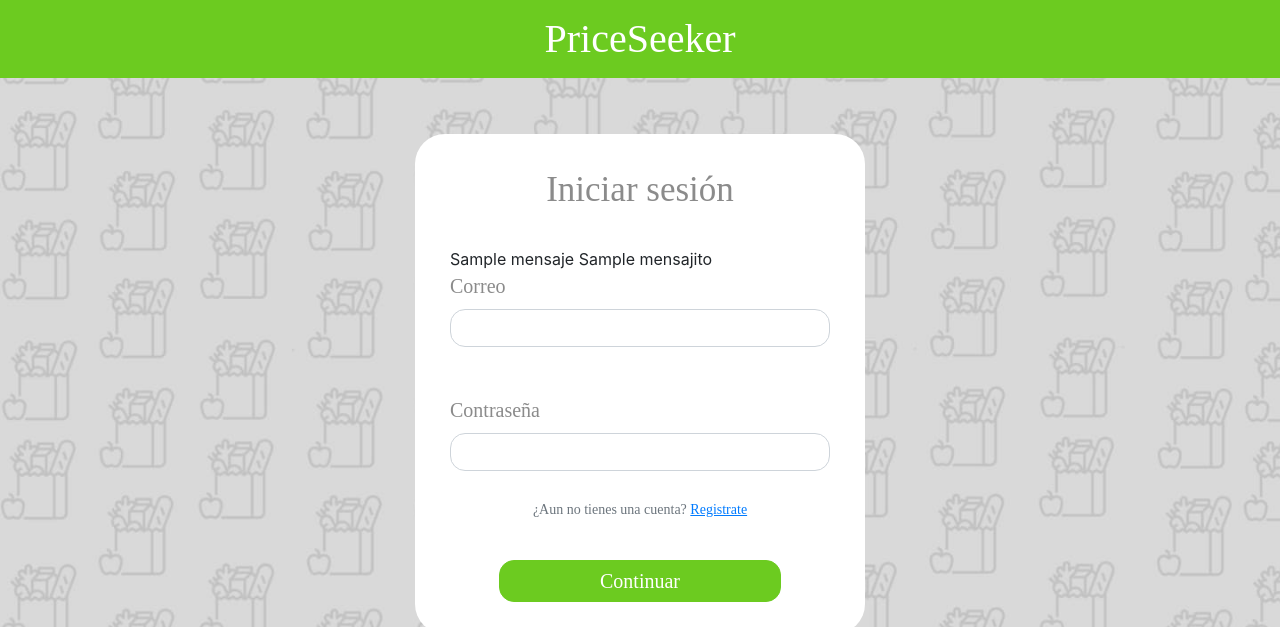
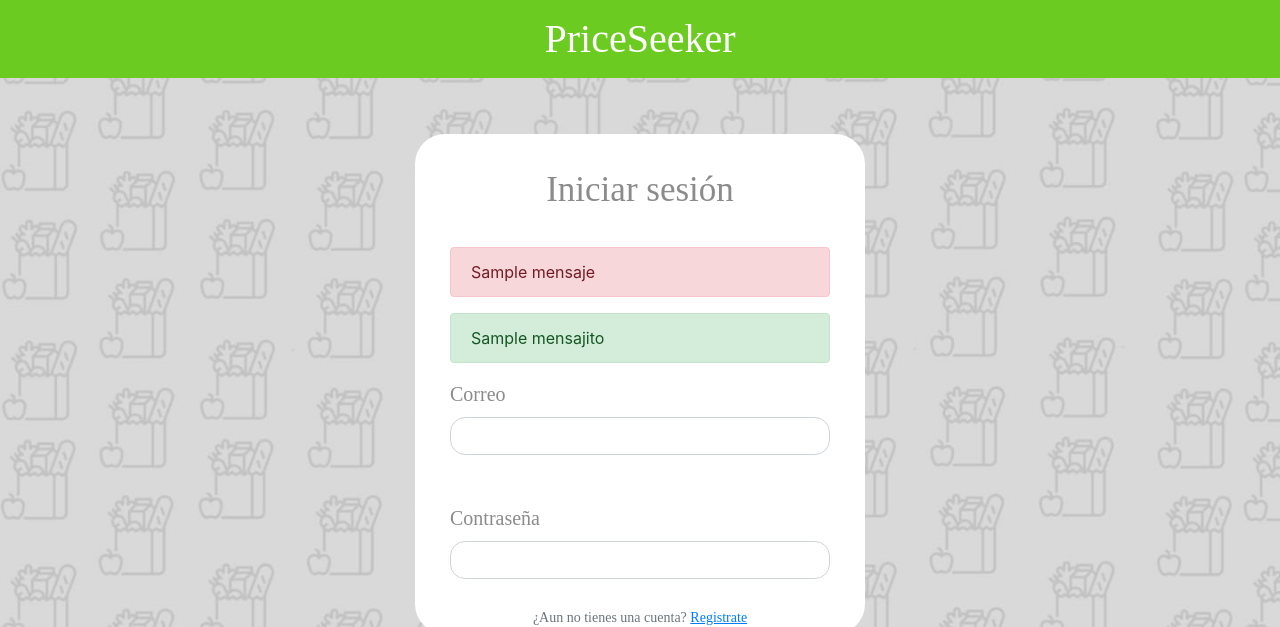
Before and after one commit to IntegrativeBis/Inte, a Flask app: template templates/Iniciar_Sesion.html in a window 1280 px wide. Shown: the top 627 px of the page. Run offline with Flask 3, Linux system fonts and the light colour scheme; the template is opened without the code that fills it: most values are stand-ins (such as "Sample title", 1, 10 or a date in 2020).

Commit message:
Update Iniciar_Sesion.html

```diff
--- a/templates/Iniciar_Sesion.html
+++ b/templates/Iniciar_Sesion.html
@@ -30,11 +30,15 @@
             <br>
 
             {% if mensaje %}                <!--Correccion para meter esta madre-->
-            {{ mensaje }}
+            <div class="alert alert-danger" role="alert">
+               {{mensaje}}
+            </div>
             {% endif %}
 
             {% if mensajito %}
-            {{mensajito}}
+            <div class="alert alert-success" role="alert">
+                {{mensajito}}
+            </div>
             {% endif %}
 
             <form class="form-group" action="/IniciarSesion" method="POST">
```
